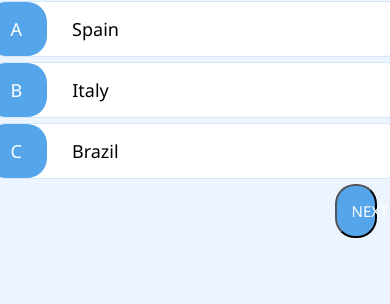
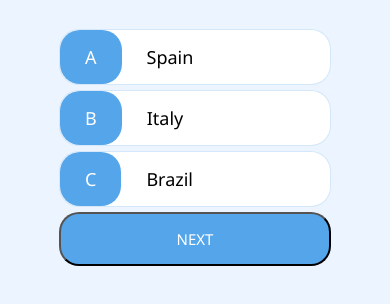
Before and after one commit to Dinzelflash/tasks, a plain HTML site: page quiz app/gamepage.html in a window 390 px wide. Shown: the part 484-788 px from the top of the page. Drawn offline with Linux system fonts and the light colour scheme.

Commit message:
Update gamepage_styling.css

```diff
--- a/quiz app/gamepage_styling.css
+++ b/quiz app/gamepage_styling.css
@@ -75,3 +75,12 @@
     width: 0%;
     border-radius: 50%;
   }
+
+@media (max-width:640px){
+        #next-btn{
+        display: inline-block;
+        width: 100%;
+        margin: auto;
+        overflow: hidden;
+        }
+    }
```
